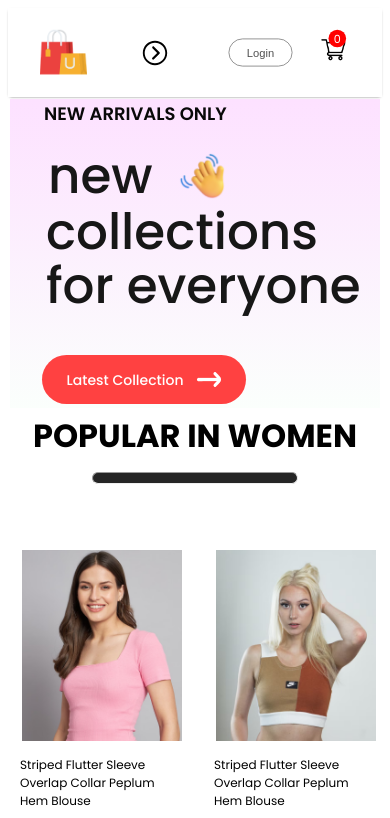
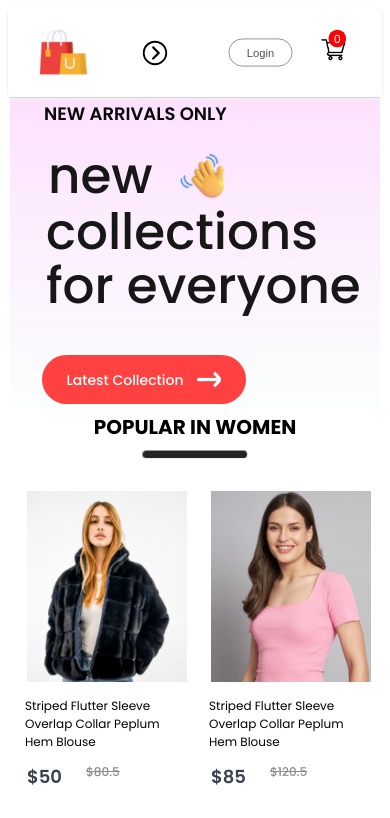
Before and after one commit to Arjunkumar1877/MERN-ECOMMERCE, a React (Vite) app in the folder frontend/: page / in a window 390 px wide. Shown: the top 818 px of the page. Built offline with nearby package versions, Linux system fonts and the light colour scheme.

Commit message:
added popular products components full responsive

```diff
--- a/frontend/src/Components/Popular/Popular.css
+++ b/frontend/src/Components/Popular/Popular.css
@@ -18,3 +18,85 @@
     display: flex;
     gap: 30px;
 }
+
+@media(max-width: 1280px) {
+    .popular{
+        height: 70vh;
+        margin-bottom: 160px;
+    }
+    .popular h1{
+        font-size: 40px;
+    }
+
+    .popular hr{
+        width: 160px;
+        height: 4px;
+    }
+    .popular-item{
+        gap: 20px;
+        margin-top: 30px;
+    }
+}
+
+
+@media(max-width: 1024px) {
+    .popular{
+        height: 60vh;
+        margin-bottom: 160px;
+    }
+    .popular h1{
+        font-size: 30px;
+    }
+
+    .popular hr{
+        width: 120px;
+        height: 3px;
+    }
+    .popular-item{
+        gap: 15px;
+        margin-top: 20px;
+    }
+}
+
+
+@media(max-width: 800px) {
+    .popular{
+        height: 50vh;
+        gap: 6px;
+        margin-bottom: 160px;
+    }
+    .popular h1{
+        font-size: 20px;
+    }
+
+    .popular hr{
+        width: 100px;
+    }
+    .popular-item{
+        gap: 5px;
+    }
+}
+
+
+@media(max-width: 500px) {
+    .popular{
+        height: 90vh;
+        margin-bottom: 160px;
+    }
+
+    .popular-item{
+        display: grid;
+        grid-template-columns: 1fr 1fr;
+        gap: 20px;
+    }
+    /* .popular h1{
+        font-size: 20px;
+    }
+
+    .popular hr{
+        width: 100px;
+    }
+    .popular-item{
+        gap: 5px;
+    } */
+}
```
